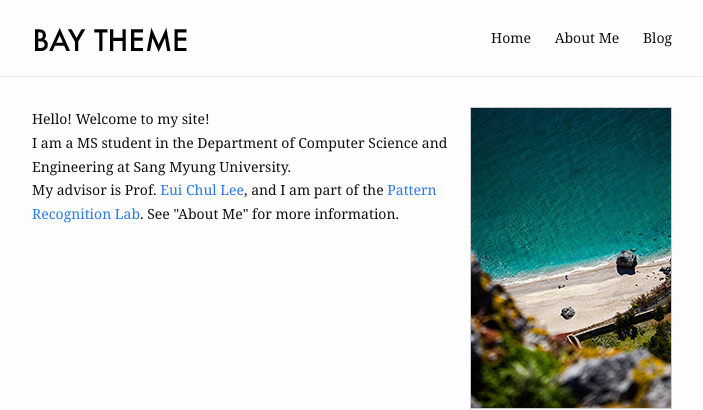
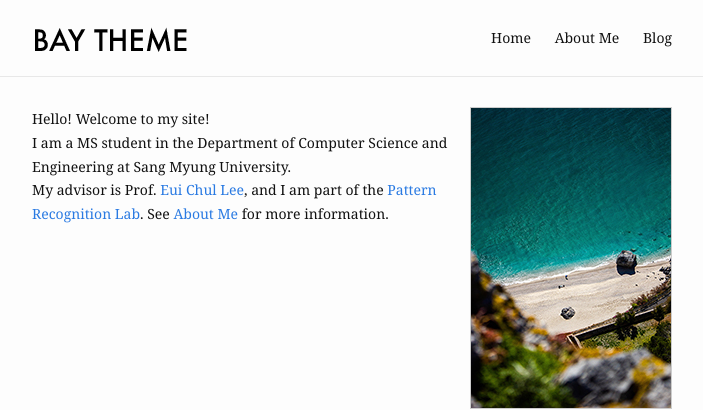
Before and after one commit to HanNayeoniee/HanNayeoniee.github.io, a Jekyll site: the page built from index.md, in a window 1280 px wide. Shown: the top 410 px of the page, without its empty margins (288-991 px from the left). Built offline with Jekyll 4.4.1, drawn with Linux system fonts in a browser that asks for light colours; part of the change alters nothing that is shown.

```diff
--- a/index.md
+++ b/index.md
@@ -8,5 +8,5 @@ profile_picture:
 <p>
   Hello! Welcome to my site! <br>
   I am a MS student in the Department of Computer Science and Engineering at Sang Myung University. <br>
-  My advisor is Prof. <a href="https://scholar.google.co.kr/citations?hl=ko&user=wpy1zMoAAAAJ">Eui Chul Lee</a>, and I am part of the <a href="https://pr.smu.ac.kr/">Pattern Recognition Lab</a>. See "About Me" for more information.
+  My advisor is Prof. <a href="https://scholar.google.co.kr/citations?hl=ko&user=wpy1zMoAAAAJ">Eui Chul Lee</a>, and I am part of the <a href="https://pr.smu.ac.kr/">Pattern Recognition Lab</a>. See <a href="https://hannayeoniee.github.io/aboutme">About Me</a> for more information.
 </p>
```
